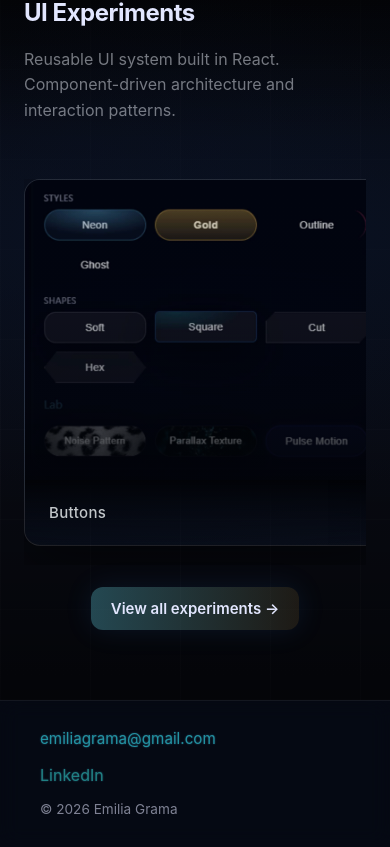
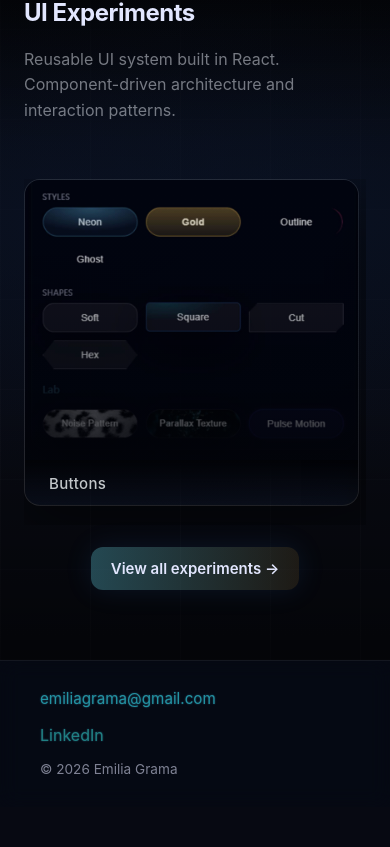
Before and after one commit to emiliagrama/emilia-grama-site, a React (Vite) app: page / in a window 390 px wide. Shown: the part 2208-3055 px from the top of the page. After the commit the page ends 3015 px from the top, so only its background shows below. Built offline with nearby package versions, Linux system fonts and the light colour scheme.

Commit message:
Improve experiments carousel responsiveness and mobile layout

```diff
--- a/src/styles/homepage.css
+++ b/src/styles/homepage.css
@@ -777,32 +777,45 @@
   .componentCard{ scroll-snap-align: start; }
   .experimentsCTA{ justify-content: center; }
 }
-@media (max-width: 640px) {
+@media (max-width: 860px) {
   .experimentsScroll {
-    padding-left: 8px;
-    padding-right: 8px;
+    overflow-x: auto;
+    overflow-y: hidden;
+    padding-left: 10px;
+    padding-right: 10px;
     -webkit-mask-image: none;
     mask-image: none;
+    -webkit-overflow-scrolling: touch;
+    scrollbar-width: none;
+  }
+
+  .experimentsScroll::-webkit-scrollbar {
+    display: none;
   }
 
   .experimentsScroll::before,
-  .experimentsScroll::after {
+  .experimentsScroll::after,
+  .experimentsFog {
     display: none;
   }
 
-  .experimentsSet {
-    gap: 16px;
-    padding-right: 16px;
+  .experimentsTrack {
+    width: max-content;
+    transform: translate3d(0, 0, 0) !important;
   }
 
-  .componentCard {
-    flex: 0 0 360px;
+  .experimentsSet {
+    gap: 14px;
+    padding-right: 10px;
   }
 
-  .componentCardContent {
-    padding: 10px 10px 12px;
+ .componentCard {
+  flex: 0 0 clamp(300px, 86vw, 360px);
+}
+
+  .componentPreview {
+    height: clamp(230px, 72vw, 280px);
   }
-
 }
 /* =========================
    HERO TITLE ANIMATION
```
